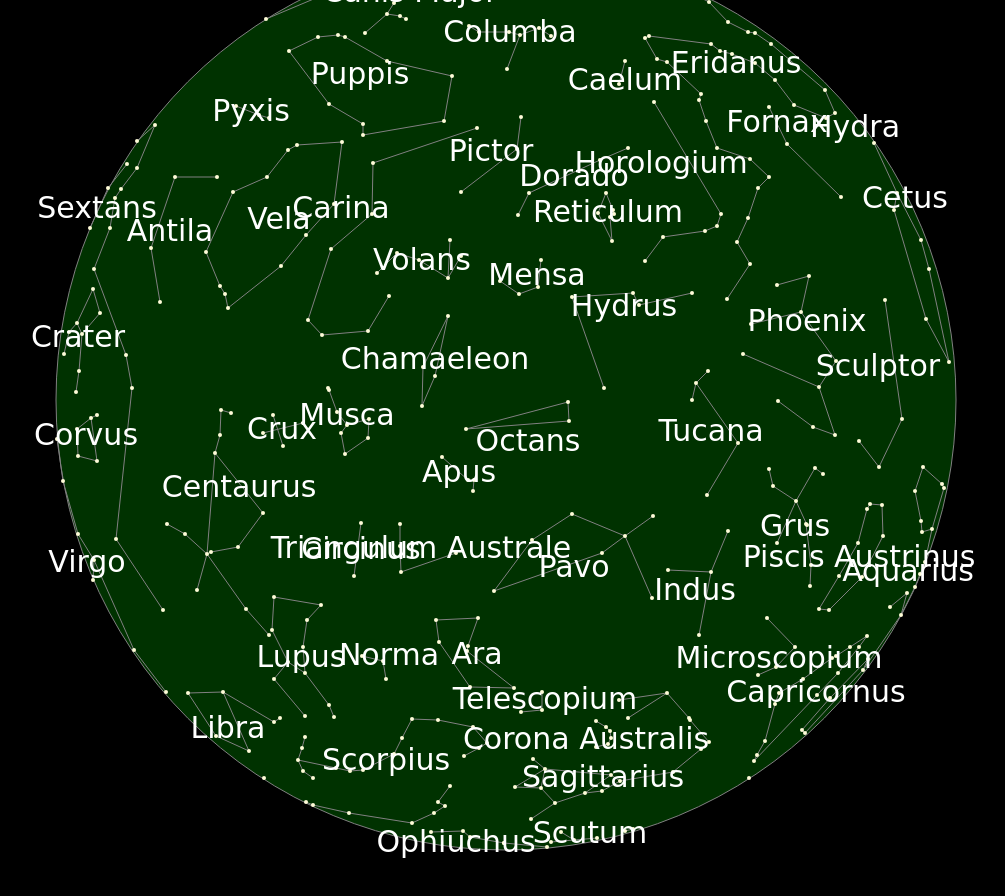
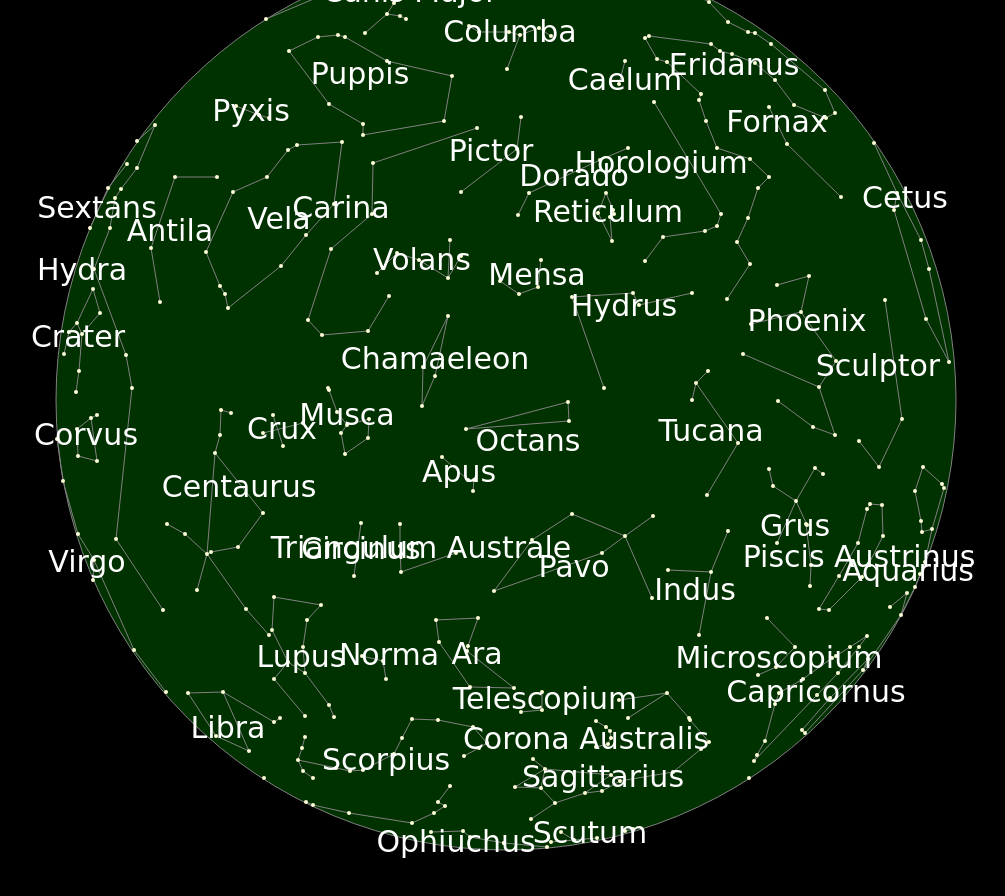
Before and after one commit to sobadatcoding/forrose, a plain HTML site: page index.html in a window 1280 px wide. Shown: the whole page, without its empty margins (134-1139 px from the left). Drawn offline with Linux system fonts and the light colour scheme.

Commit message:
hydra x eridanus fixed

```diff
--- a/index.html
+++ b/index.html
@@ -67,13 +67,13 @@
     skySphere.generateConstellationLabel('Dorado', 4, 51, 33.1, -59, -1, -47.6);
     skySphere.generateConstellationLabel('Draco', 15, 52, 45.8, 68, 17, 48.7);
     skySphere.generateConstellationLabel('Equuleus', 21, 14, 17.2, 7, 47, 9.9);
-    skySphere.generateConstellationLabel('Eridanus', 3, 41, 46.1, -26, 19, 27.5);
+    skySphere.generateConstellationLabel('Eridanus', 3, 41, 46.1, -26, -19, -27.5);
     skySphere.generateConstellationLabel('Fornax', 3, 1, 47.2, -30, -37, -52.2);
     skySphere.generateConstellationLabel('Gemini', 6, 55, 10.3, 26, 10, 6.6);
     skySphere.generateConstellationLabel('Grus', 22, 24, 17.9, -45, -14, -11.2);
     skySphere.generateConstellationLabel('Hercules', 17, 8, 50.6, 33, 55, 18.8);
     skySphere.generateConstellationLabel('Horologium', 3, 46, 11, -51, -15, -43.5);
-    skySphere.generateConstellationLabel('Hydra', 2, 30, 48, -10, -46, -9.1);
+    skySphere.generateConstellationLabel('Hydra', 10, 53, 7.2, -10, -46, -9.1);
     skySphere.generateConstellationLabel('Hydrus', 2, 30, 48, -70, -29, -43.1);
     skySphere.generateConstellationLabel('Indus', 20, 58, 21.7, -53, -3, -11.2);
     skySphere.generateConstellationLabel('Lacerta', 22, 23, 13, 42, 51, 26.7);
```
